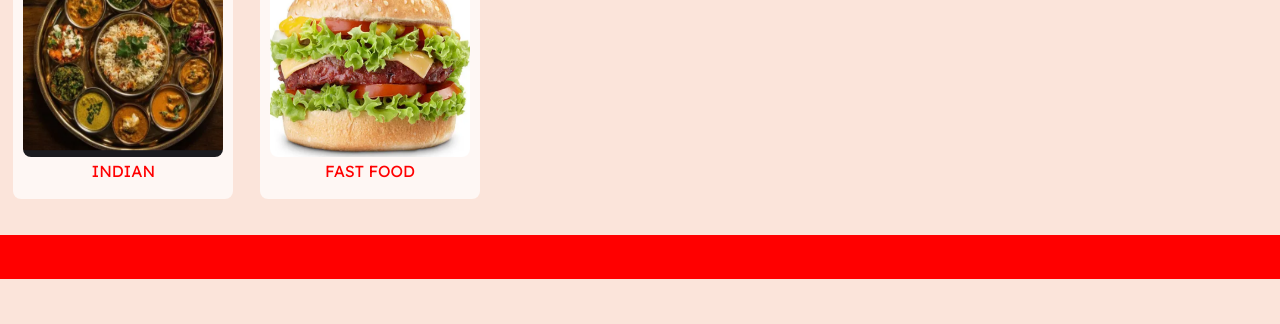
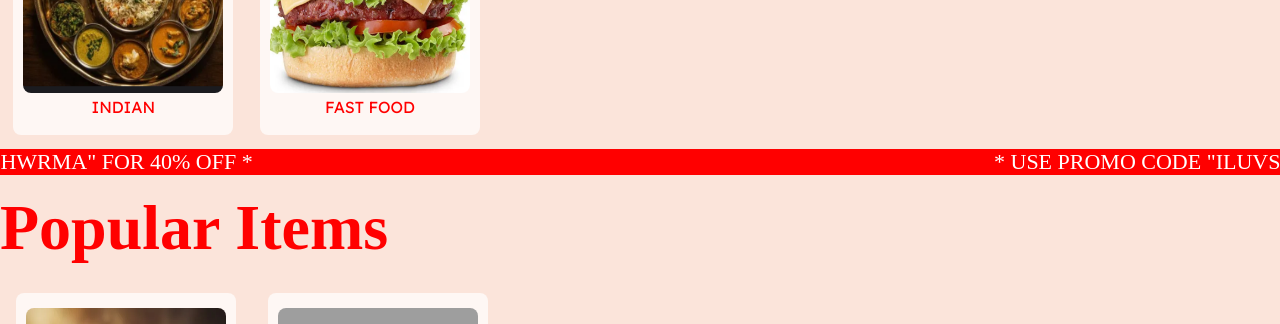
Before and after one commit to 8787233419/e-commerce-dashboard, a React (Vite) app in the folder Penthouse/: page / in a window 1280 px wide. Shown: the part 1237-1561 px from the top of the page. Built offline with nearby package versions, Linux system fonts and the light colour scheme; grey boxes are pictures that could not be loaded; a web font is replaced by a local one.

Commit message:
Marquee resolved

```diff
--- a/Penthouse/package.json
+++ b/Penthouse/package.json
@@ -10,9 +10,13 @@
     "preview": "vite preview"
   },
   "dependencies": {
+    "@fortawesome/fontawesome-svg-core": "^6.7.2",
+    "@fortawesome/free-solid-svg-icons": "^6.7.2",
+    "@fortawesome/react-fontawesome": "^0.2.2",
     "framer-motion": "^11.18.1",
     "react": "^18.3.1",
     "react-dom": "^18.3.1",
+    "react-fast-marquee": "^1.6.5",
     "react-router-dom": "^7.1.3"
   },
   "devDependencies": {
--- a/Penthouse/src/Home Page/Home.jsx
+++ b/Penthouse/src/Home Page/Home.jsx
@@ -3,6 +3,7 @@ import FoodItem from "../Food Item/FoodItem.jsx";
 import "./homepage.css";
 import Category from '../Category/Category.jsx'
 import Slideshow from "../SlideShow/SlideShow.jsx";
+import MarqueeComponent from "../Home Page/Marquee.jsx";
 
 const Home = () => {
   //hard-coded food items
@@ -35,10 +36,11 @@ const Home = () => {
         <div className='categories'>
         <ul className="food-list">{categoryDisplay}</ul>
         {/* <ArrowButton right={true}/> */}
-        </div>
-        <marquee behavior="slide" direction="right" loop="infinite">
+      </div>
+        {/* <marquee behavior="slide" direction="right" loop="infinite">
           * USE PROMO CODE "ILUVSHWRMA" FOR 40% OFF *
-        </marquee>
+        </marquee> */}
+        <MarqueeComponent />
         <div className="heading"><a><h2>Popular Items</h2></a></div>
         <div className="popular-items">
         <ul className="food-list">{foodDisplay}</ul>
--- /dev/null
+++ b/Penthouse/src/Home Page/Marquee.jsx
@@ -0,0 +1,14 @@
+import Marquee from 'react-fast-marquee';
+
+const MarqueeComponent = () => {
+  return (
+    <div style={{backgroundColor: 'red', color: 'white'}}>
+        <Marquee speed={50} gradient={false}
+        style={{fontSize: 22, color: 'white'}}>
+         * USE PROMO CODE &quot;ILUVSHWRMA&quot; FOR 40% OFF *
+        </Marquee>
+    </div>
+  );
+};
+
+export default MarqueeComponent;
--- a/Penthouse/src/Home Page/homepage.css
+++ b/Penthouse/src/Home Page/homepage.css
@@ -46,14 +46,14 @@ a :hover {
     font-style: italic;
 }
 
-marquee {
+/* marquee {
     background-color: red;
     color: white;
     height: 2em;
     align-content: center;
     margin-top: 1em;
     font-size: 22px;
-}
+} */
 
 /* .marquee {
     position: relative;
--- a/Penthouse/src/SlideShow/Slideshow.jsx
+++ b/Penthouse/src/SlideShow/Slideshow.jsx
@@ -1,4 +1,3 @@
-import React from "react";
 import "./Slideshow.css";
 
 const Slideshow = () => {
```
Also changed, not shown: Penthouse/src/App.jsx (+3 -5 lines), Penthouse/src/Navbar/NavBar.jsx (+0 -16 lines), 1 other file (tests, documents, lock files or other folders).
